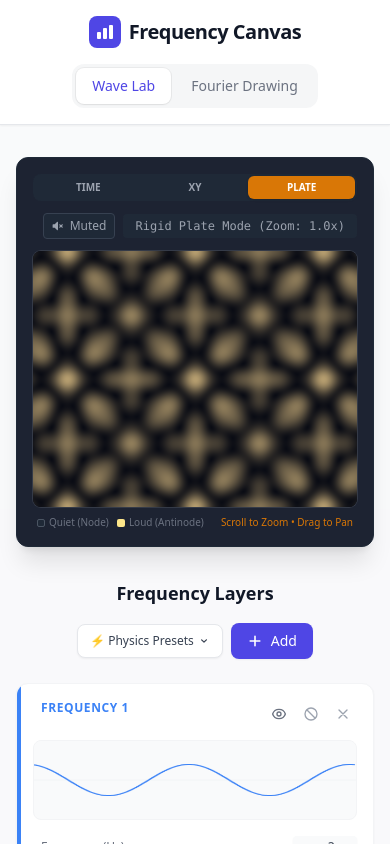
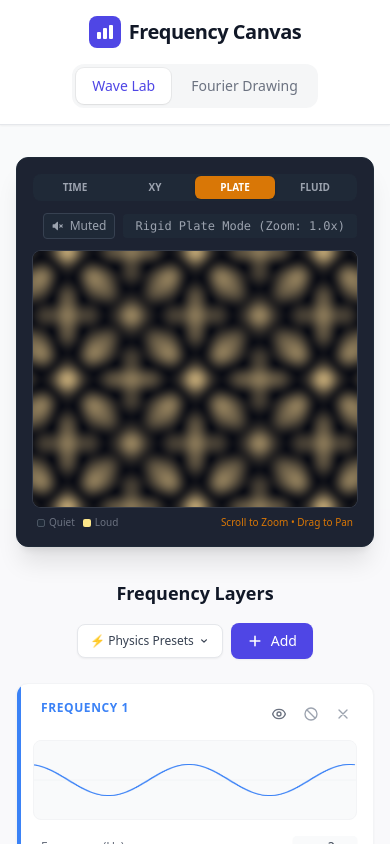
Before and after one commit to Theaxiom/FrequencyCanvas, a React (Vite) app: page / in a window 390 px wide. Both pictures are taken after a click on the button "PLATE". Shown: the top 844 px of the page. Built offline with nearby package versions, Linux system fonts and the light colour scheme.

Commit message:
feat(WaveLab): Add fluid view mode and generalize controls
Introduces a new 'fluid' view mode to MasterOutput and refactors view control logic.
Zoom and pan controls are now reset for both 'chladni' and 'fluid' modes to ensure consistent user experience.

```diff
--- a/components/WaveLab/MasterOutput.tsx
+++ b/components/WaveLab/MasterOutput.tsx
@@ -7,7 +7,7 @@ interface MasterOutputProps {
     waves: Wave[];
 }
 
-type ViewMode = 'time' | 'lissajous' | 'chladni';
+type ViewMode = 'time' | 'lissajous' | 'chladni' | 'fluid';
 
 export const MasterOutput: React.FC<MasterOutputProps> = ({ waves }) => {
     const [viewMode, setViewMode] = useState<ViewMode>('time');
@@ -16,16 +16,16 @@ export const MasterOutput: React.FC<MasterOutputProps> = ({ waves }) => {
         text: 'Initializing...', type: 'normal'
     });
 
-    // Chladni View Controls
+    // View Controls
     const [zoom, setZoom] = useState(1);
     const [pan, setPan] = useState({ x: 0, y: 0 });
     const [isDragging, setIsDragging] = useState(false);
     const lastPos = useRef({ x: 0, y: 0 });
     const containerRef = useRef<HTMLDivElement>(null);
 
-    // Reset controls when switching to Chladni
+    // Reset controls when switching modes
     useEffect(() => {
-        if (viewMode === 'chladni') {
+        if (viewMode === 'chladni' || viewMode === 'fluid') {
             setZoom(1);
             setPan({ x: 0, y: 0 });
         }
@@ -37,7 +37,7 @@ export const MasterOutput: React.FC<MasterOutputProps> = ({ waves }) => {
         if (!container) return;
 
         const handleWheelNative = (e: WheelEvent) => {
-            if (viewMode === 'chladni') {
+            if (viewMode === 'chladni' || viewMode === 'fluid') {
                 e.preventDefault();
                 const delta = -e.deltaY * 0.001;
                 setZoom(z => Math.max(0.1, Math.min(10, z * (1 + delta))));
@@ -56,14 +56,17 @@ export const MasterOutput: React.FC<MasterOutputProps> = ({ waves }) => {
     const isActive = (w: Wave) => !w.muted && w.amp > 0;
 
     const canvasRef = useCanvasAnimation((ctx, time, width, height) => {
-        // Clear logic depends on mode
-        if (viewMode !== 'chladni') {
-            ctx.clearRect(0, 0, width, height);
-        }
-
         const cx = width / 2;
         const cy = height / 2;
         const activeWaves = waves.filter(isActive);
+
+        // Clear canvas
+        if (viewMode !== 'chladni') {
+             // For fluid mode, we might want a darker clear or gradient
+            ctx.fillStyle = viewMode === 'fluid' ? '#0b0f19' : '#00000000'; // Dark bg for fluid, transparent for others
+            ctx.fillRect(0, 0, width, height);
+            if (viewMode !== 'fluid') ctx.clearRect(0, 0, width, height);
+        }
 
         // --- TIME DOMAIN ---
         if (viewMode === 'time') {
@@ -137,22 +140,18 @@ export const MasterOutput: React.FC<MasterOutputProps> = ({ waves }) => {
             const xWave = activeWaves[0];
             const yWaves = activeWaves.slice(1);
 
-            // Scale to fit
             const margin = 40;
             const radius = (Math.min(width, height) / 2) - margin;
 
-            // We draw a trail over time
             const segments = 500;
             const history = 2.0;
 
             for (let i = 0; i < segments; i++) {
                 const t = time - (history * (1 - (i/segments)));
 
-                // X Calculation
                 const xPhase = (xWave.phase * Math.PI) / 180;
                 const xVal = Math.sin(2 * Math.PI * xWave.freq * t + xPhase);
 
-                // Y Calculation
                 let yVal = 0;
                 if (yWaves.length > 0) {
                     let yMaxAmp = yWaves.reduce((s, w) => s + w.amp, 0);
@@ -179,23 +178,18 @@ export const MasterOutput: React.FC<MasterOutputProps> = ({ waves }) => {
 
         // --- CHLADNI / CYMATICS DOMAIN ---
         else if (viewMode === 'chladni') {
-            // Pixel manipulation for 2D field
             const imgData = ctx.createImageData(width, height);
             const data = imgData.data;
 
-            // Normalize assuming max interference of 2 (cos + cos)
             let totalAmp = activeWaves.reduce((sum, w) => sum + w.amp, 0) * 2;
             totalAmp = totalAmp === 0 ? 1 : totalAmp;
 
-            // Scale logic for zoom/pan
             const baseScale = height / 2;
             const currentScale = baseScale * zoom;
 
-            // Optimization: Pre-calculate wave constants
             const waveParams = activeWaves.map(w => ({
                 amp: w.amp,
                 spatialFreq: w.freq * 2.0 * Math.PI,
-                // The temporal speed factor (Phasor rotation)
                 angleBase: (w.phase * Math.PI / 180) - (time * w.freq * 5)
             }));
 
@@ -210,33 +204,19 @@ export const MasterOutput: React.FC<MasterOutputProps> = ({ waves }) => {
 
                     for (let i = 0; i < waveParams.length; i++) {
                         const w = waveParams[i];
-
-                        // PHYSICS UPDATE: Rigid Plate Model
-                        // 1. Use Cosine (Free Edge boundary) instead of Sine (Fixed Edge)
-                        // 2. Use Addition (Superposition) instead of Multiplication.
-                        //    Multiplication simulates a constrained grid.
-                        //    Addition simulates two orthogonal waves passing through the substrate.
-                        //    This allows for diagonal nodal lines and "X" patterns typical of Chladni plates.
                         const spatialVal = Math.cos(w.spatialFreq * nx) + Math.cos(w.spatialFreq * ny);
-
-                        // Add to phasor sum
                         reSum += w.amp * spatialVal * Math.cos(w.angleBase);
                         imSum += w.amp * spatialVal * Math.sin(w.angleBase);
                     }
 
-                    // Magnitude of the complex envelope (RMS)
-                    // This creates the visual pattern of the standing wave average over time
                     const magnitude = Math.sqrt(reSum * reSum + imSum * imSum);
                     const normalizedAmp = magnitude / totalAmp;
 
-                    // Smooth visualization
-                    // Contrast curve to define sharp nodal lines
                     const val = Math.min(1, normalizedAmp);
-                    const intensity = Math.pow(val, 1.5); // Slightly steeper curve for sharper lines
+                    const intensity = Math.pow(val, 1.5);
 
                     const index = (y * width + x) * 4;
 
-                    // Color Palette: Deep Blue (Node) -> White/Gold (Antinode)
                     data[index]     = 10 + (245 * intensity);
                     data[index + 1] = 12 + (208 * intensity);
                     data[index + 2] = 20 + (130 * intensity);
@@ -244,6 +224,139 @@ export const MasterOutput: React.FC<MasterOutputProps> = ({ waves }) => {
                 }
             }
             ctx.putImageData(imgData, 0, 0);
+        }
+
+        // --- NON-NEWTONIAN FLUID (3D MESH) ---
+        else if (viewMode === 'fluid') {
+            // 3D Projection Parameters
+            const gridSize = 40; // Resolution of the mesh
+            const gridSpacing = (width * 1.5) / gridSize;
+            const offset = (gridSize * gridSpacing) / 2;
+
+            // Camera Parameters for X' = X/Z formula
+            // We define camera at (0,0,0). Object is translated by cameraZ.
+            // screenScale represents the distance of the projection screen from the eye (in pixels)
+            const cameraZ = 800 / Math.max(0.1, zoom);
+            const screenScale = 500;
+
+            // Auto Rotation
+            const rotX = 0.8; // Tilt
+            const rotY = time * 0.2 + (pan.x * 0.005); // Spin
+
+            // Pre-calculate wave data
+            const waveParams = activeWaves.map(w => ({
+                amp: w.amp,
+                spatialFreq: (w.freq * Math.PI) / (gridSize / 2),
+                angleBase: (w.phase * Math.PI / 180) - (time * w.freq * 8)
+            }));
+
+            // Calculate Grid Points
+            const points: {x: number, y: number, z: number, depth: number}[] = [];
+
+            for (let z = 0; z < gridSize; z++) {
+                for (let x = 0; x < gridSize; x++) {
+                    // Physical Coordinates centered at 0
+                    const px = (x * gridSpacing) - offset;
+                    const pz = (z * gridSpacing) - offset;
+
+                    // Calculate Height (Interference)
+                    let h = 0;
+                    if (activeWaves.length > 0) {
+                        let reSum = 0;
+                        let imSum = 0;
+
+                        const nx = (x / gridSize) * 2 - 1;
+                        const nz = (z / gridSize) * 2 - 1;
+
+                        for (const w of waveParams) {
+                            const d = Math.sqrt(nx*nx + nz*nz);
+                            const spatialVal = Math.cos(w.spatialFreq * d * 5) + Math.cos(w.spatialFreq * nx * 2);
+
+                            reSum += w.amp * spatialVal * Math.cos(w.angleBase);
+                            imSum += w.amp * spatialVal * Math.sin(w.angleBase);
+                        }
+
+                        const mag = Math.sqrt(reSum * reSum + imSum * imSum);
+                        const threshold = 10;
+                        if (mag > threshold) {
+                            h = -Math.pow((mag - threshold), 1.6) * 1.5;
+                        } else {
+                            h = -Math.sin(mag) * 2;
+                        }
+                    }
+
+                    // 3D Transformation
+
+                    // 1. Rotation (World Space)
+                    // Rotate Y
+                    let rx = px * Math.cos(rotY) - pz * Math.sin(rotY);
+                    let rz = px * Math.sin(rotY) + pz * Math.cos(rotY);
+
+                    // Rotate X (Tilt)
+                    let ry = h * Math.cos(rotX) - rz * Math.sin(rotX);
+                    rz = h * Math.sin(rotX) + rz * Math.cos(rotX);
+
+                    // 2. Camera Translation
+                    // Move the object along Z axis to be in front of the camera (which is at 0,0,0)
+                    const Z = rz + cameraZ;
+
+                    // 3. Perspective Projection: X' = X / Z
+                    if (Z <= 10) continue; // Near clip plane
+
+                    const xPrime = rx / Z;
+                    const yPrime = ry / Z;
+
+                    // 4. Viewport Mapping (Screen Space)
+                    // Convert normalized projection to pixel coordinates
+                    const sx = xPrime * screenScale + cx;
+                    const sy = yPrime * screenScale + cy + (pan.y * 0.5);
+
+                    // Store depth metric for shading (proportional to 1/Z)
+                    // We scale it back up to roughly 0..1 range for the alpha math below
+                    const depthMetric = screenScale / Z;
+
+                    points.push({ x: sx, y: sy, z: rz, depth: depthMetric });
+                }
+            }
+
+            // Draw Mesh (Painter's Algorithm by loop order Z then X)
+            // We draw Quads
+            ctx.lineWidth = 1;
+
+            for (let z = 0; z < gridSize - 1; z++) {
+                for (let x = 0; x < gridSize - 1; x++) {
+                    const i = z * gridSize + x;
+                    const p1 = points[i];
+                    const p2 = points[i + 1];
+                    const p3 = points[i + gridSize + 1];
+                    const p4 = points[i + gridSize];
+
+                    // Simple visibility check based on clip
+                    if (!p1 || !p2 || !p3 || !p4) continue;
+
+                    ctx.beginPath();
+                    ctx.moveTo(p1.x, p1.y);
+                    ctx.lineTo(p2.x, p2.y);
+                    ctx.lineTo(p3.x, p3.y);
+                    ctx.lineTo(p4.x, p4.y);
+                    ctx.closePath();
+
+                    // Fluid Color Grading
+                    const heightFactor = Math.min(1, Math.abs(p1.y - cy) / 150);
+
+                    // Base color logic
+                    const r = 40 + (heightFactor * 100);
+                    const g = 10 + (heightFactor * 200);
+                    const b = 60 + (heightFactor * 255);
+                    const alpha = 0.4 + (p1.depth * 0.6);
+
+                    ctx.fillStyle = `rgba(${r},${g},${b},${alpha * 0.8})`;
+                    ctx.strokeStyle = `rgba(${r+50},${g+50},${b+100},${alpha * 0.3})`;
+
+                    ctx.fill();
+                    ctx.stroke();
+                }
+            }
         }
 
     }, [waves, viewMode, zoom, pan]);
@@ -280,6 +393,8 @@ export const MasterOutput: React.FC<MasterOutputProps> = ({ waves }) => {
              else setStatus({ text: 'XY Phase Plot', type: 'normal' });
         } else if (viewMode === 'chladni') {
              setStatus({ text: `Rigid Plate Mode (Zoom: ${zoom.toFixed(1)}x)`, type: 'normal' });
+        } else if (viewMode === 'fluid') {
+             setStatus({ text: 'Non-Newtonian Simulation (3D)', type: 'normal' });
         } else {
              setStatus({ text: 'Composite Wave', type: 'normal' });
         }
@@ -294,13 +409,13 @@ export const MasterOutput: React.FC<MasterOutputProps> = ({ waves }) => {
 
     // Interaction Handlers (Mouse Drag only)
     const handleMouseDown = (e: React.MouseEvent) => {
-        if (viewMode !== 'chladni') return;
+        if (viewMode !== 'chladni' && viewMode !== 'fluid') return;
         setIsDragging(true);
         lastPos.current = { x: e.clientX, y: e.clientY };
     };
 
     const handleMouseMove = (e: React.MouseEvent) => {
-        if (!isDragging || viewMode !== 'chladni') return;
+        if (!isDragging || (viewMode !== 'chladni' && viewMode !== 'fluid')) return;
         const dx = e.clientX - lastPos.current.x;
         const dy = e.clientY - lastPos.current.y;
         lastPos.current = { x: e.clientX, y: e.clientY };
@@ -316,26 +431,32 @@ export const MasterOutput: React.FC<MasterOutputProps> = ({ waves }) => {
             <div className="flex flex-col sm:flex-row justify-between items-center mb-3 gap-3">
                 <div className="flex items-center gap-3 w-full sm:w-auto">
                     <h2 className="text-white font-semibold text-sm tracking-wide hidden sm:block">
-                        {viewMode === 'time' ? 'Time Domain' : viewMode === 'lissajous' ? 'Lissajous (XY)' : 'Cymatics (2D)'}
+                        {viewMode === 'time' ? 'Time Domain' : viewMode === 'lissajous' ? 'Lissajous (XY)' : viewMode === 'chladni' ? 'Cymatics (2D)' : 'Oobleck (3D)'}
                     </h2>
-                    <div className="flex bg-gray-800 rounded-lg p-0.5 w-full sm:w-auto justify-center">
+                    <div className="flex bg-gray-800 rounded-lg p-0.5 w-full sm:w-auto justify-center overflow-x-auto no-scrollbar">
                         <button
                             onClick={() => setViewMode('time')}
-                            className={`flex-1 sm:flex-none px-3 py-1 text-[10px] font-bold uppercase rounded-md transition-all ${viewMode === 'time' ? 'bg-indigo-600 text-white shadow' : 'text-gray-400 hover:text-white'}`}
+                            className={`flex-1 sm:flex-none px-3 py-1 text-[10px] font-bold uppercase rounded-md transition-all whitespace-nowrap ${viewMode === 'time' ? 'bg-indigo-600 text-white shadow' : 'text-gray-400 hover:text-white'}`}
                         >
                             Time
                         </button>
                         <button
                             onClick={() => setViewMode('lissajous')}
-                            className={`flex-1 sm:flex-none px-3 py-1 text-[10px] font-bold uppercase rounded-md transition-all ${viewMode === 'lissajous' ? 'bg-pink-600 text-white shadow' : 'text-gray-400 hover:text-white'}`}
+                            className={`flex-1 sm:flex-none px-3 py-1 text-[10px] font-bold uppercase rounded-md transition-all whitespace-nowrap ${viewMode === 'lissajous' ? 'bg-pink-600 text-white shadow' : 'text-gray-400 hover:text-white'}`}
                         >
                             XY
                         </button>
                         <button
                             onClick={() => setViewMode('chladni')}
-                            className={`flex-1 sm:flex-none px-3 py-1 text-[10px] font-bold uppercase rounded-md transition-all ${viewMode === 'chladni' ? 'bg-amber-600 text-white shadow' : 'text-gray-400 hover:text-white'}`}
+                            className={`flex-1 sm:flex-none px-3 py-1 text-[10px] font-bold uppercase rounded-md transition-all whitespace-nowrap ${viewMode === 'chladni' ? 'bg-amber-600 text-white shadow' : 'text-gray-400 hover:text-white'}`}
                         >
                             Plate
+                        </button>
+                        <button
+                            onClick={() => setViewMode('fluid')}
+                            className={`flex-1 sm:flex-none px-3 py-1 text-[10px] font-bold uppercase rounded-md transition-all whitespace-nowrap ${viewMode === 'fluid' ? 'bg-cyan-600 text-white shadow' : 'text-gray-400 hover:text-white'}`}
+                        >
+                            Fluid
                         </button>
                     </div>
                 </div>
@@ -378,24 +499,32 @@ export const MasterOutput: React.FC<MasterOutputProps> = ({ waves }) => {
                 onMouseMove={handleMouseMove}
                 onMouseUp={handleMouseUp}
                 onMouseLeave={handleMouseUp}
-                style={{ cursor: viewMode === 'chladni' ? (isDragging ? 'grabbing' : 'grab') : 'default' }}
+                style={{ cursor: (viewMode === 'chladni' || viewMode === 'fluid') ? (isDragging ? 'grabbing' : 'grab') : 'default' }}
             >
                 <canvas ref={canvasRef} className="w-full h-full block" />
                 {viewMode === 'time' && (
                     <div className="absolute top-1/2 left-0 w-full h-px bg-white opacity-10 pointer-events-none"></div>
                 )}
             </div>
-            {viewMode === 'chladni' && (
+            {(viewMode === 'chladni' || viewMode === 'fluid') && (
                 <div className="mt-2 text-[10px] text-gray-500 flex justify-between px-1">
                     <span className="flex items-center gap-2">
+                        {viewMode === 'chladni' ? (
+                            <>
                                 <span className="flex items-center gap-1">
                                     <span className="w-2 h-2 bg-gray-800 border border-gray-600 rounded-sm"></span>
-                            <span>Quiet (Node)</span>
+                                    <span>Quiet</span>
                                 </span>
                                 <span className="flex items-center gap-1">
                                     <span className="w-2 h-2 bg-amber-200 rounded-sm"></span>
-                            <span>Loud (Antinode)</span>
+                                    <span>Loud</span>
                                 </span>
+                            </>
+                        ) : (
+                            <span className="italic text-cyan-600/70">
+                                3D Simulation
+                            </span>
+                        )}
                     </span>
                     <span className="font-medium text-amber-600">Scroll to Zoom • Drag to Pan</span>
                 </div>
```
Lines whose indentation alone changed are shown as unchanged.
